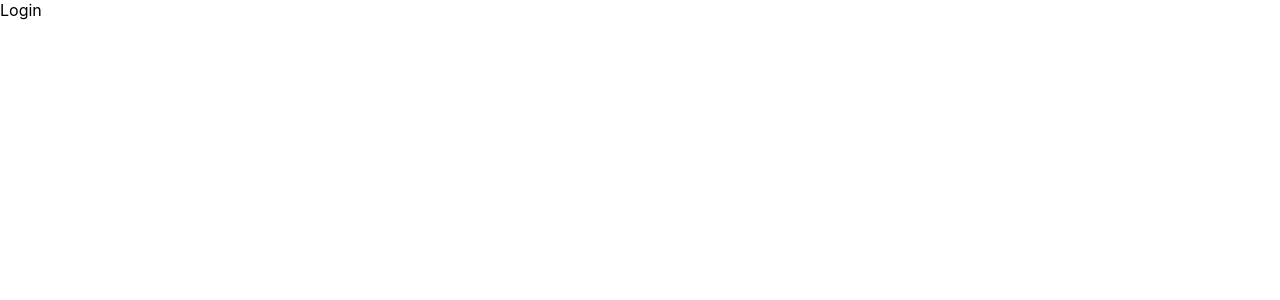
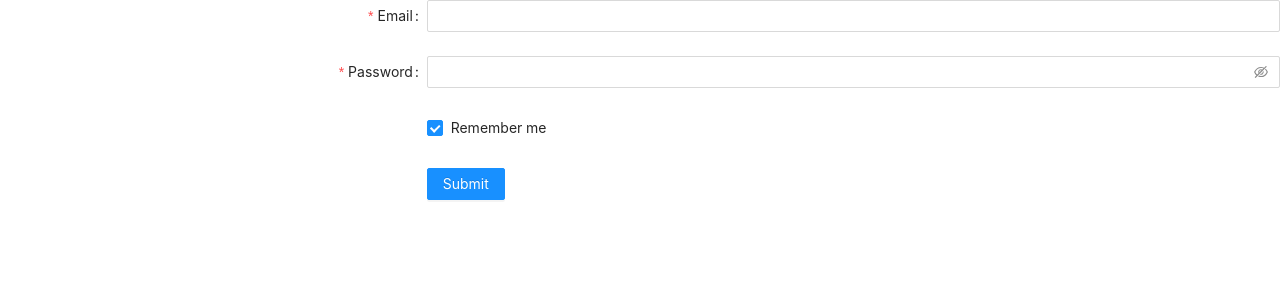
Before and after one commit to EvelinSzabados/React-Chat-App-with-Typescript, a React (Create React App) app: page / in a window 1280 px wide. Shown: the top 300 px of the page. Built offline with nearby package versions, Linux system fonts and the light colour scheme.

Commit message:
Add basic form to login component

```diff
--- a/package.json
+++ b/package.json
@@ -11,6 +11,7 @@
     "@types/react": "^16.9.49",
     "@types/react-dom": "^16.9.8",
     "@types/react-router-dom": "^5.1.5",
+    "antd": "^4.6.5",
     "react": "^16.13.1",
     "react-dom": "^16.13.1",
     "react-router-dom": "^5.2.0",
--- a/src/Login/Login.tsx
+++ b/src/Login/Login.tsx
@@ -1,11 +1,57 @@
-import { removeEmitHelper } from "typescript";
 
 import React from 'react'
+import { Form, Input, Button, Checkbox } from 'antd';
+
+const layout = {
+    labelCol: { span: 8 },
+    wrapperCol: { span: 16 },
+};
+const tailLayout = {
+    wrapperCol: { offset: 8, span: 16 },
+};
 
 export default function Login() {
+    const onFinish = (values: string) => {
+        console.log('Success:', values);
+    };
+
+    const onFinishFailed = (errorInfo: any) => {
+        console.log('Failed:', errorInfo);
+    };
     return (
-        <div>
-            Login
-        </div>
+        <Form
+            {...layout}
+            name="basic"
+            initialValues={{ remember: true }}
+            onFinish={onFinish}
+            onFinishFailed={onFinishFailed}
+        >
+            <Form.Item
+                label="Email"
+                name="email"
+
+                rules={[{ required: true, message: 'Please enter your email!' }]}
+            >
+                <Input type="email" />
+            </Form.Item>
+
+            <Form.Item
+                label="Password"
+                name="password"
+                rules={[{ required: true, message: 'Please enter your password!' }]}
+            >
+                <Input.Password />
+            </Form.Item>
+
+            <Form.Item {...tailLayout} name="remember" valuePropName="checked">
+                <Checkbox>Remember me</Checkbox>
+            </Form.Item>
+
+            <Form.Item {...tailLayout}>
+                <Button type="primary" htmlType="submit">
+                    Submit
+          </Button>
+            </Form.Item>
+        </Form>
     )
 }
--- a/src/index.css
+++ b/src/index.css
@@ -1,3 +1,4 @@
+@import '~antd/dist/antd.css';
 body {
   margin: 0;
   font-family: -apple-system, BlinkMacSystemFont, 'Segoe UI', 'Roboto', 'Oxygen',
```
Also changed, not shown: 1 other file (tests, documents, lock files or other folders).
